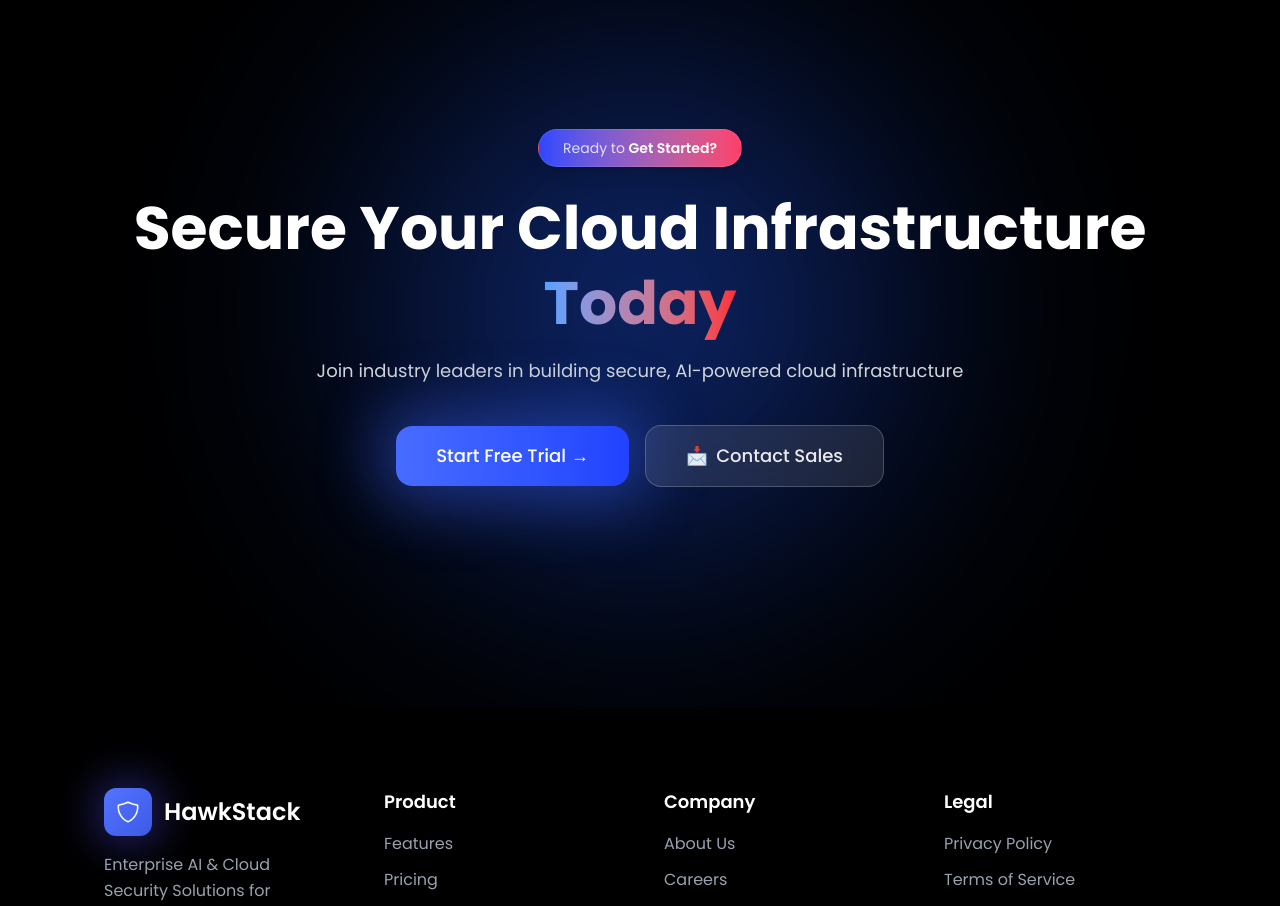
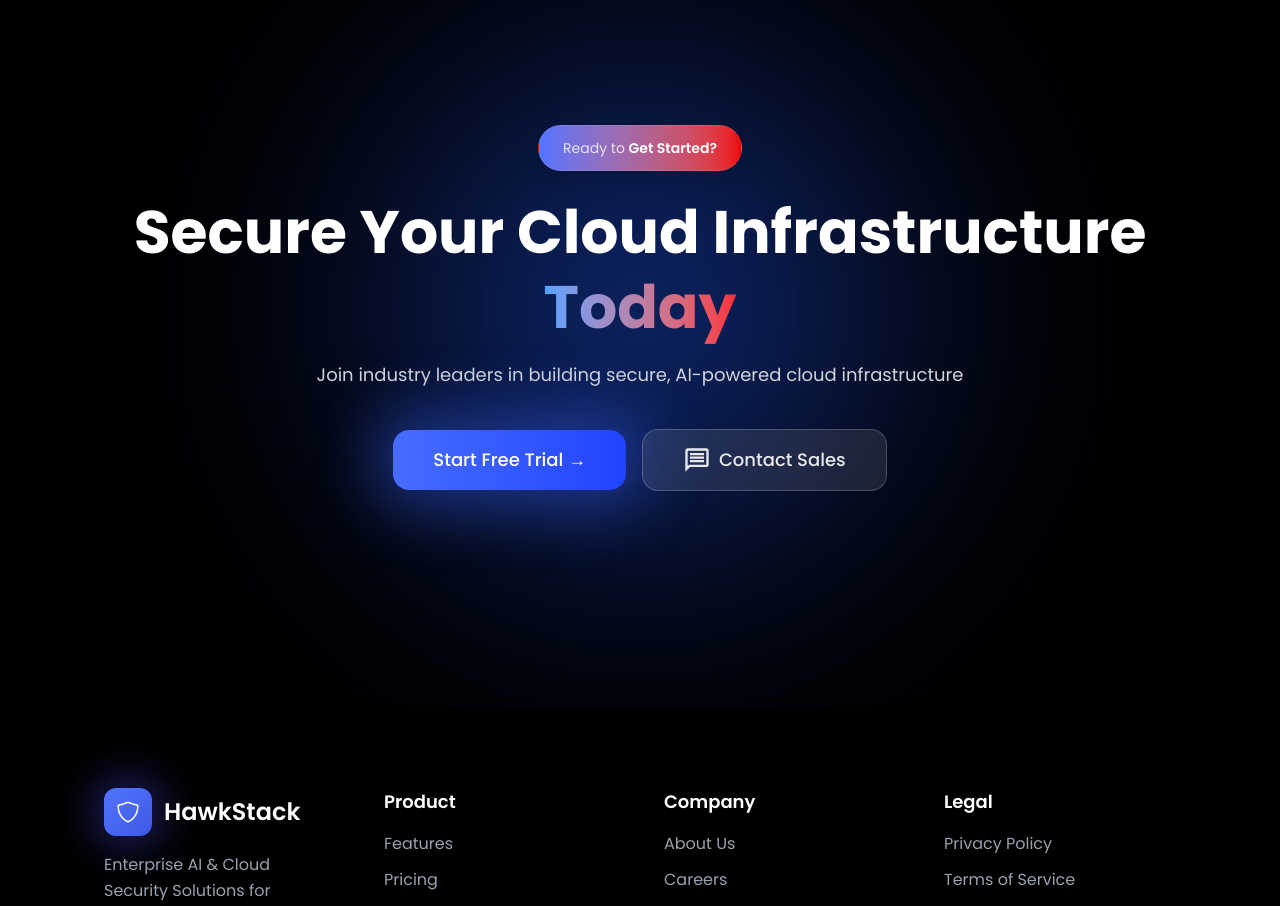
Before and after one commit to ujjwalanand678/nextjs-hawkstack-figma, a Next.js app: page / in a window 1280 px wide. Shown: the part 7240-8146 px from the top of the page. Built offline with nearby package versions, Linux system fonts and the light colour scheme.

Commit message:
ReadyToStart completed

```diff
--- a/src/components/ReadyToStart.jsx
+++ b/src/components/ReadyToStart.jsx
@@ -1,41 +1,37 @@
 
-
+import { MdOutlineMessage } from "react-icons/md";
 const ReadyToStart = () => {
   return (
     <section className="relative w-full min-h-screen bg-black flex flex-col items-center justify-center text-center px-6 overflow-hidden">
 
-      {/* Massive multi-layer glow behind hero */}
       <div className="absolute w-[900px] h-[900px] rounded-full
         bg-[radial-gradient(circle_at_center,rgba(33,91,255,0.8),rgba(0,0,0,0.6)_60%,rgba(0,0,0,1)_100%)]
         blur-[120px] opacity-70"
       ></div>
 
-      {/* Top Pill */}
-      <div className="relative z-10 px-6 py-2 bg-gradient-to-r from-[#2e46ff] to-[#ff3f68]
+      <div className="relative z-10 px-6 py-3 bg-linear-to-r from-[#5373FF] to-[#EE0000]
         text-white/80 text-sm rounded-full shadow-lg backdrop-blur-xl border border-white/10 mb-6">
         Ready to <span className="text-white font-semibold">Get Started?</span>
       </div>
 
-      {/* Main Heading */}
       <h1 className="relative z-10 text-4xl md:text-6xl font-bold text-white leading-tight">
         Secure Your Cloud Infrastructure
         <br />
-        <span className="bg-gradient-to-r from-blue-400 to-red-500 bg-clip-text text-transparent">
+        <span className="bg-linear-to-r from-blue-400 to-red-500 bg-clip-text text-transparent">
           Today
         </span>
       </h1>
 
-      {/* Subtitle */}
       <p className="relative z-10 text-gray-300 text-lg mt-4 max-w-2xl">
         Join industry leaders in building secure, AI-powered cloud infrastructure
       </p>
 
-      {/* Buttons */}
+
       <div className="relative z-10 flex flex-col sm:flex-row items-center gap-4 mt-10">
 
-        {/* Start Free Trial - Glow Button */}
+
         <button className="px-10 py-4 rounded-2xl text-white font-medium text-lg
-          bg-gradient-to-r from-[#486bff] to-[#2242ff]
+          bg-linear-to-r from-[#486bff] to-[#2242ff]
           shadow-[0_0_60px_20px_rgba(60,100,255,0.4)]
           hover:shadow-[0_0_80px_25px_rgba(60,100,255,0.55)]
           transition-all">
@@ -46,7 +42,7 @@ const ReadyToStart = () => {
         <button className="px-10 py-4 rounded-2xl text-white/90 font-medium text-lg
           bg-white/10 border border-white/20 backdrop-blur-xl
           hover:bg-white/20 transition flex items-center gap-2">
-          <span>📩</span> Contact Sales
+          <span><MdOutlineMessage size={28}/></span> Contact Sales
         </button>
       </div>
 
```
